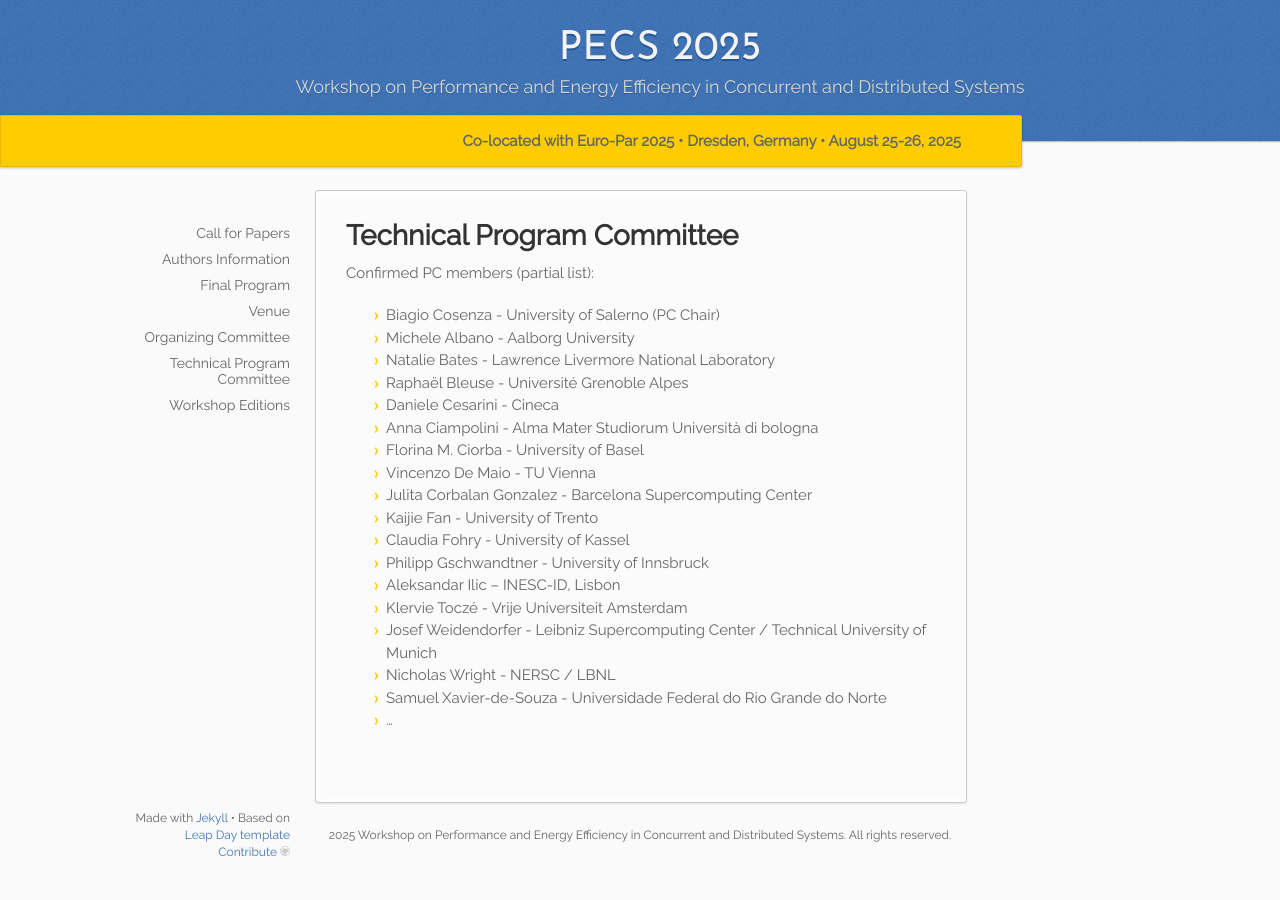
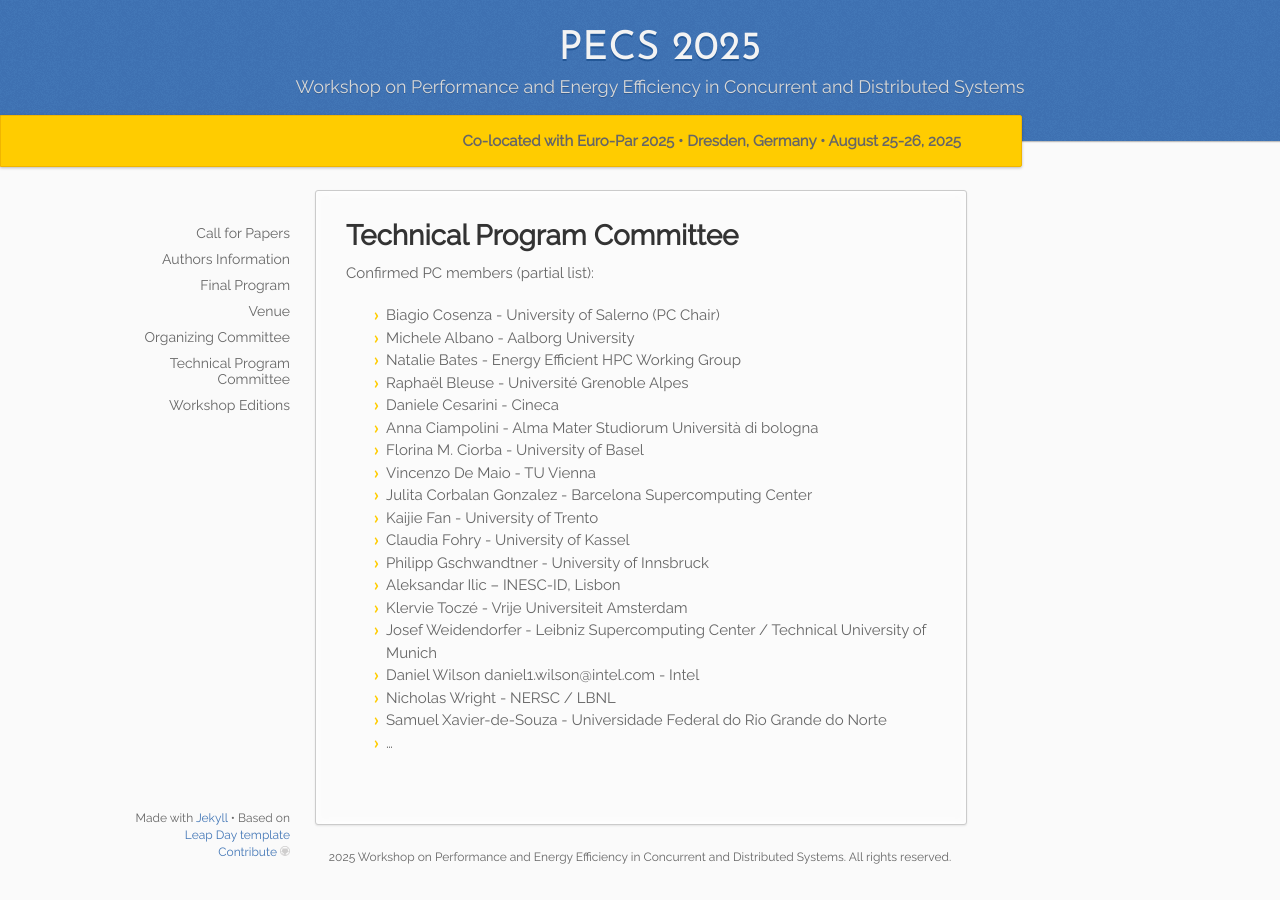
Before and after one commit to pecs-workshop/pecs-workshop.github.io, a Jekyll site: the page built from _2025/10.tpc.md, in a window 1280 px wide. Built offline with Jekyll 4.4.1, drawn with Linux system fonts in a browser that asks for light colours.

Commit message:
Commit 2025 web page

```diff
--- a/_2025/10.tpc.md
+++ b/_2025/10.tpc.md
@@ -9,7 +9,7 @@ Confirmed PC members (partial list):
 
 * Biagio Cosenza - University of Salerno (PC Chair)
 * Michele Albano - Aalborg University
-* Natalie Bates - Lawrence Livermore National Laboratory
+* Natalie Bates - Energy Efficient HPC Working Group
 * Raphaël Bleuse - Université Grenoble Alpes
 * Daniele Cesarini - Cineca
 * Anna Ciampolini - Alma Mater Studiorum Università di bologna
@@ -22,6 +22,7 @@ Confirmed PC members (partial list):
 * Aleksandar Ilic – INESC-ID, Lisbon
 * Klervie Toczé	- Vrije Universiteit Amsterdam
 * Josef Weidendorfer - Leibniz Supercomputing Center / Technical University of Munich
+* Daniel Wilson	daniel1.wilson@intel.com - Intel
 * Nicholas Wright - NERSC / LBNL
 * Samuel Xavier-de-Souza - Universidade Federal do Rio Grande do Norte
 * ...
```
